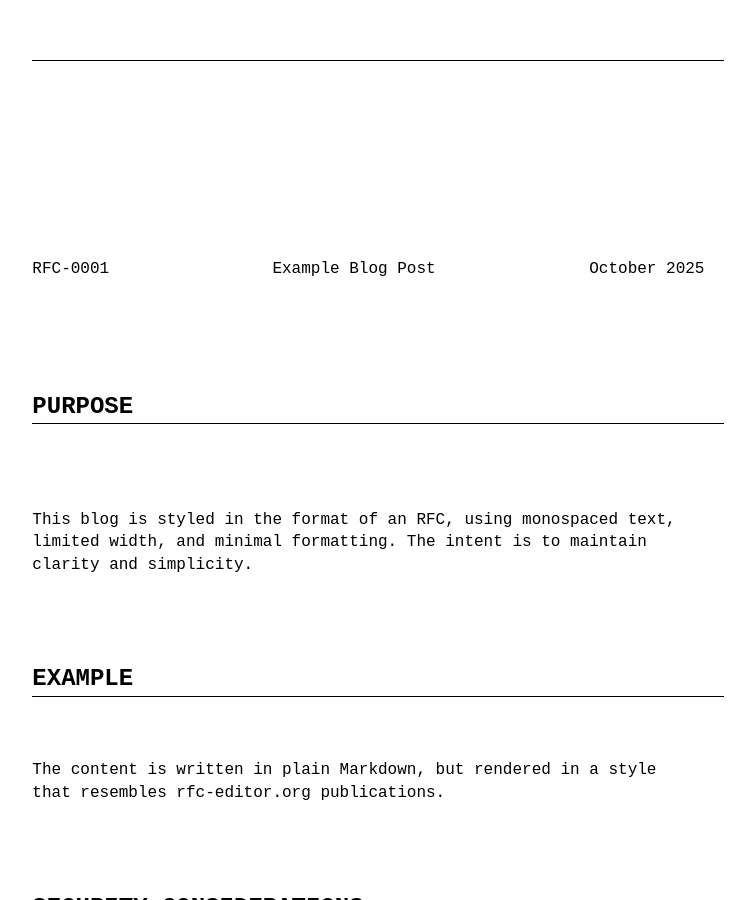
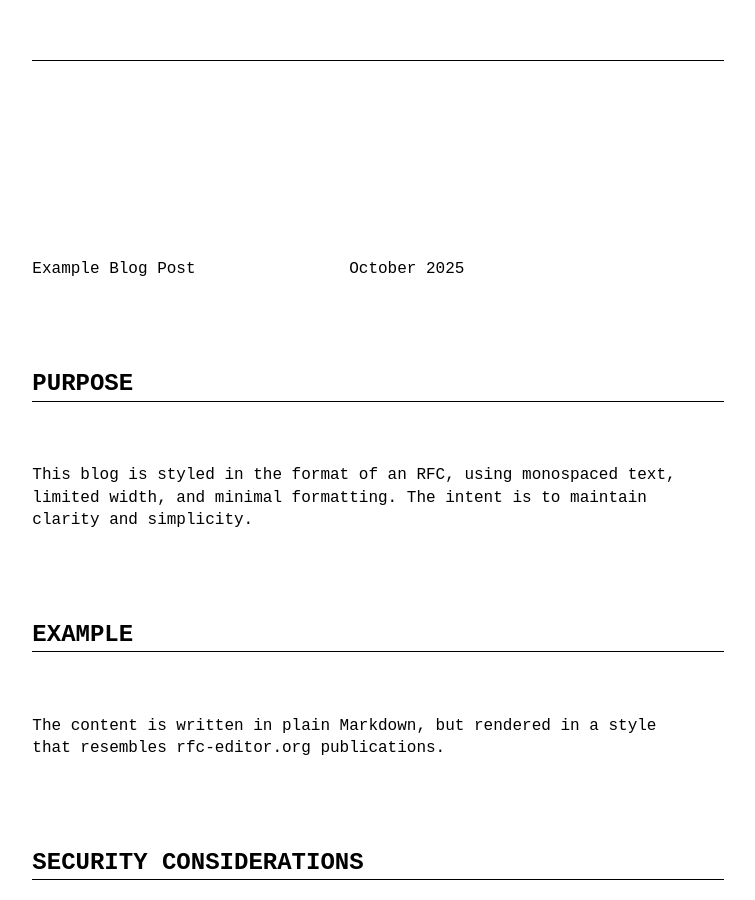
Before and after one commit to hari-s-h/hari-s-h.github.io, a Jekyll site: the page built from index.md, in a window 1280 px wide and 900 px high, scrolled down 350 px. Shown: the whole window, without its empty margins (262-1017 px from the left). Built offline with Jekyll 4.4.1, drawn with Linux system fonts in a browser that asks for light colours.

Commit message:
Update index.md

```diff
--- a/index.md
+++ b/index.md
@@ -1,11 +1,9 @@
 ---
 layout: default
-title: RFC-0001 Example Blog Post
+title: Example Blog Post
 ---
-RFC-0001                 Example Blog Post                October 2025
-
+Example Blog Post                October 2025
 ## Purpose
-
 This blog is styled in the format of an RFC, using monospaced text,
 limited width, and minimal formatting. The intent is to maintain
 clarity and simplicity.
```
